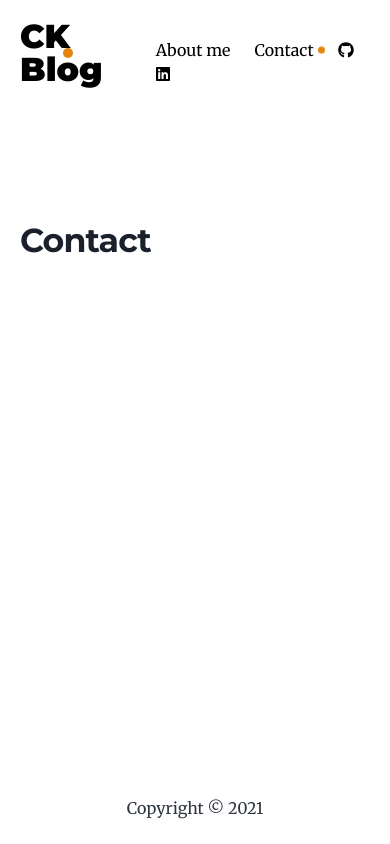
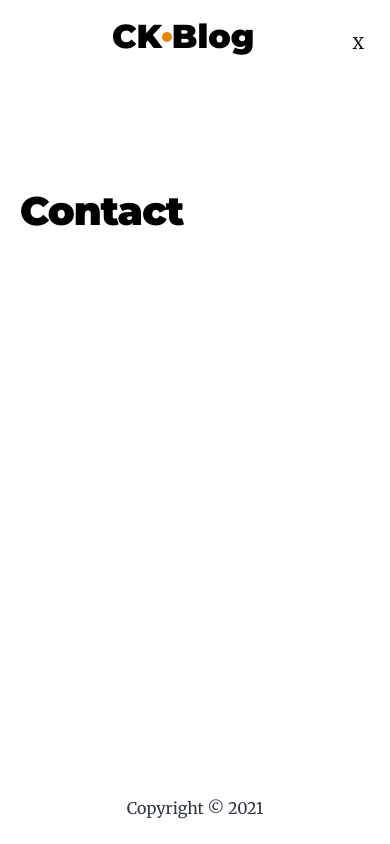
Before and after one commit to krawieccezary/CK_Blog, a Gatsby site: page /contact in a window 390 px wide. Built offline with nearby package versions, Linux system fonts and the light colour scheme; Gatsby itself is replaced by a stand-in of ours.

Commit message:
add mobile style - part I

```diff
--- a/gatsby-config.js
+++ b/gatsby-config.js
@@ -55,7 +55,7 @@
               wrapperStyle: `margin-bottom: 1.0725rem`,
             },
           },
-          `gatsby-remark-prismjs`,
+          // `gatsby-remark-prismjs`,
           `gatsby-remark-copy-linked-files`,
           `gatsby-remark-smartypants`,
         ],
--- a/src/components/layout.js
+++ b/src/components/layout.js
@@ -1,4 +1,4 @@
-import * as React from "react"
+import React, { useEffect, useState } from "react"
 import { Link, useStaticQuery, graphql } from "gatsby"
 import { FontAwesomeIcon } from '@fortawesome/react-fontawesome'
 import { faGithub, faLinkedin } from '@fortawesome/free-brands-svg-icons'
@@ -6,7 +6,15 @@
 const Layout = ({ location, title, children, handleResetTag }) => {
   const rootPath = `${__PATH_PREFIX__}/`
   const isRootPath = location.pathname === rootPath
+  const [windowWidth, setWindowWidth] = useState(window.innerWidth);
   let logo
+
+  useEffect(() => {
+    window.addEventListener('resize', () => setWindowWidth(window.innerWidth));
+
+    return window.removeEventListener('resize', () => setWindowWidth(window.innerWidth));
+  }, [windowWidth]);
+
 
   if(isRootPath) {
     logo = (
@@ -45,13 +53,14 @@
       <nav>
         <Link className="nav-link" activeClassName="active" to="/about-me">About me</Link>
         <Link className="nav-link" activeClassName="active" to="/contact">Contact</Link>
-        <a className="nav-link" href={`https://github.com/${social.github}`} rel="noreferrer" target="_blank">
+        <a className="nav-link nav-link--icon" href={`https://github.com/${social.github}`} rel="noreferrer" target="_blank">
           <FontAwesomeIcon icon={faGithub} />
         </a>
-        <a className="nav-link" href={`https://www.linkedin.com/in/${social.linkedin}`} rel="noreferrer" target="_blank">
+        <a className="nav-link nav-link--icon" href={`https://www.linkedin.com/in/${social.linkedin}`} rel="noreferrer" target="_blank">
           <FontAwesomeIcon icon={faLinkedin} />
         </a>
       </nav>
+      {windowWidth < 672 && <button>X</button>}
     </header>
     <div className="global-wrapper" data-is-root-path={isRootPath}>
       <main>{children}</main>
--- a/src/pages/about-me.js
+++ b/src/pages/about-me.js
@@ -8,14 +8,13 @@
 const AboutMe = ({ data, location }) => {
   const siteTitle = data.site.siteMetadata?.title || `Title`;
   const aboutPage = data.datoCmsAbout;
-  console.log(data);
 
   return (
     <Layout location={location} title={siteTitle}>
       <Seo title="About me" />
       <div className="bio">
         <div className="bio-content">
-          <h2>{aboutPage.header}</h2>
+          <h1>{aboutPage.header}</h1>
           <main>{aboutPage.content}</main>
         </div>
         <GatsbyImage image={aboutPage.image.gatsbyImageData} alt="me"/>
--- a/src/pages/contact.js
+++ b/src/pages/contact.js
@@ -10,7 +10,7 @@
   return (
     <Layout location={location} title={siteTitle}>
       <Seo title="Contact" />
-      <h2>Contact</h2>
+      <h1>Contact</h1>
     </Layout>
   )
 }
--- a/src/style.css
+++ b/src/style.css
@@ -206,7 +206,7 @@
 
 li > ul,
 li > ol {
-  margin-left: var(--spacing-8);
+  margin-left: var(--spacing-4);
   margin-top: calc(var(--spacing-8) / 2);
 }
 
@@ -350,7 +350,7 @@
   z-index: -1;
 }
 .main-heading:hover::before {
-  animation: headingDotAnimation 2s ease both infinite;
+  animation: headingDotAnimation 2s 0.7s ease both infinite;
 }
 
 @keyframes headingDotAnimation {
@@ -467,6 +467,41 @@
   }
   ul,
   ol {
-    list-style-position: inside;
+    padding-left: var(--spacing-4);
+  }
+  ul > ul,
+  ol > ol {
+    padding-left: var(--spacing-0);
+  }
+
+  .global-header nav {
+    position: fixed;
+    top: 0;
+    right: 0;
+    width: 100%;
+    height: 100%;
+    background-color: #fff;
+    display: flex;
+    justify-content: center;
+    flex-wrap: wrap;
+    align-content: center;
+    text-align: center;
+    z-index: 1;
+    transform: translateX(100%);
+    transition: transform 0.5s ease-in-out;
+  }
+
+  .main-heading {
+    margin: 0 auto;
+  }
+
+  .global-header .nav-link {
+    margin: 0.5rem 0;
+    padding: 0.5rem;
+    width: 100%;
+  }
+  .global-header .nav-link--icon {
+    width: auto;
+    margin: 1rem;
   }
 }
```
Also changed, not shown: src/components/Highlight.jsx (+7 -0 lines).
